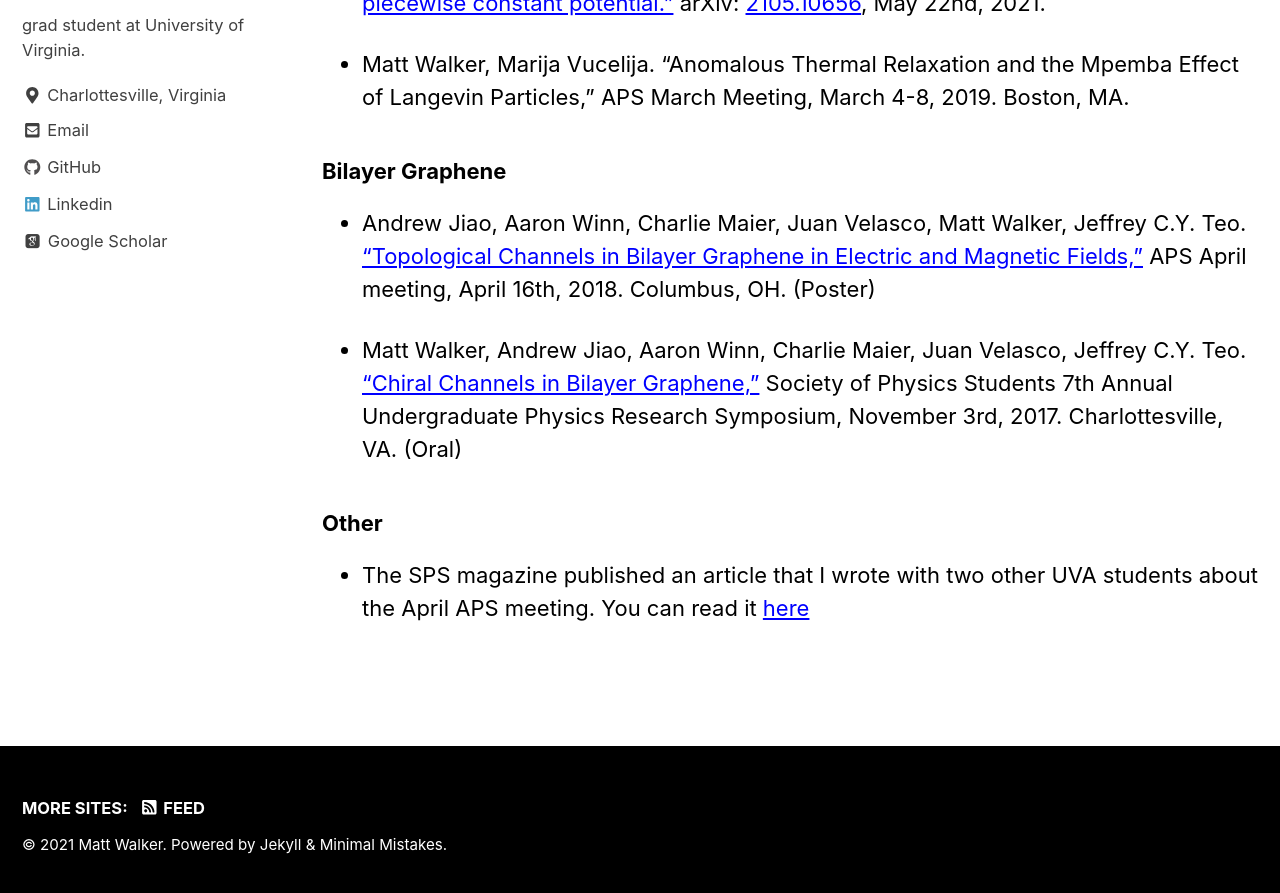
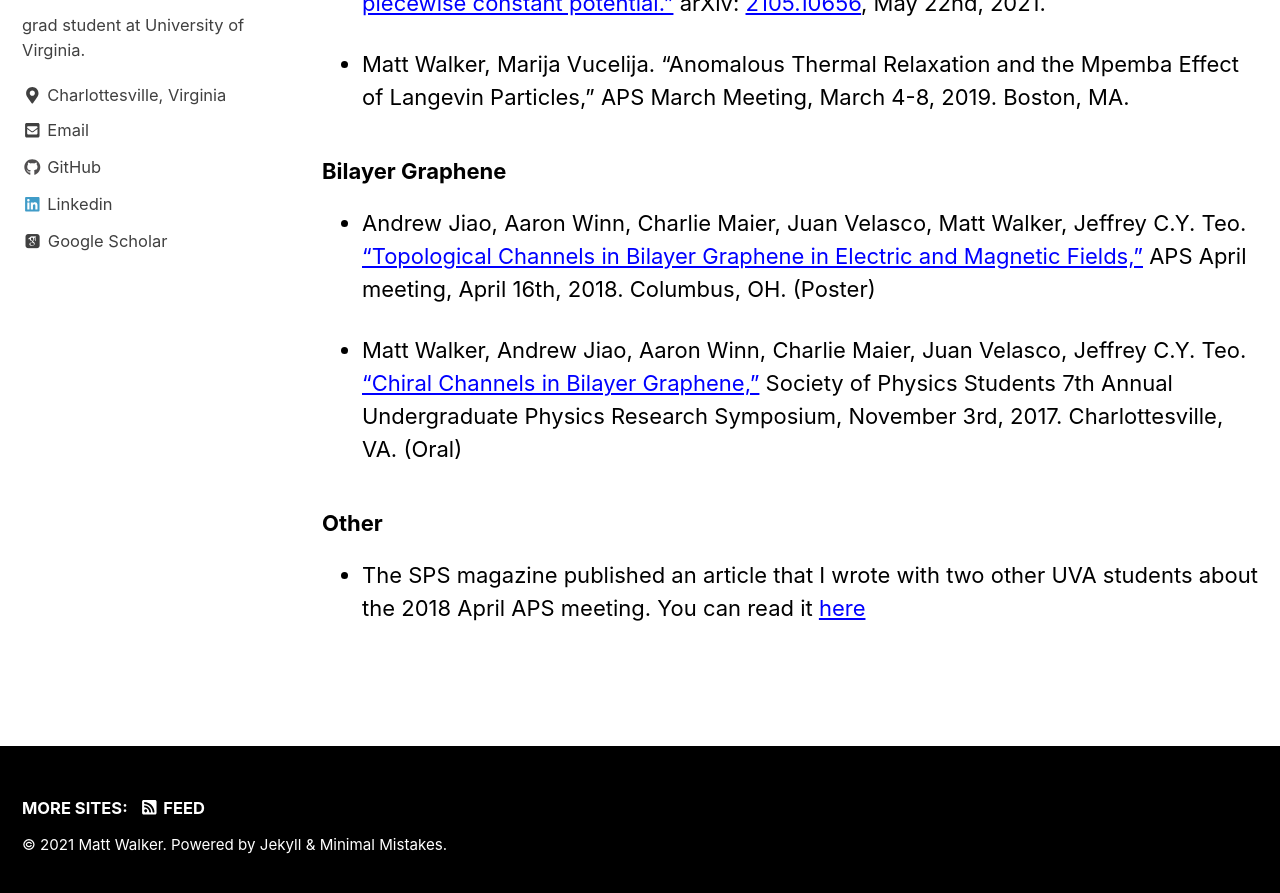
Before and after one commit to Mattwalker411/mathwalker.github.io, a Jekyll site: the page built from _pages/presentations.md, in a window 1280 px wide and 900 px high, scrolled down 359 px. Shown: the top 893 px of the window. Built offline with Jekyll 4.4.1, drawn with Linux system fonts in a browser that asks for light colours; cached includes are drawn as plain includes; nearby versions of some CDN libraries; some web fonts are replaced.

Commit message:
made a few changes

```diff
--- a/_pages/presentations.md
+++ b/_pages/presentations.md
@@ -23,4 +23,4 @@ permalink: /presentations/
 * Matt Walker, Andrew Jiao, Aaron Winn, Charlie Maier, Juan Velasco, Jeffrey C.Y. Teo. [“Chiral Channels in Bilayer Graphene,”](https://drive.google.com/file/d/1ye8xRL-MHZkFFbEGqYR8Cc0ND_dw7mjI/view)  Society of Physics Students 7th Annual Undergraduate Physics Research Symposium, November 3rd, 2017. Charlottesville, VA. (Oral)
 
 ### Other
-* The SPS magazine published an article that I wrote with two other UVA students about the April APS meeting. You can read it [here](https://www.sigmapisigma.org/meetings/meeting-notes/weekend-columbus)
+* The SPS magazine published an article that I wrote with two other UVA students about the 2018 April APS meeting. You can read it [here](https://www.sigmapisigma.org/meetings/meeting-notes/weekend-columbus)
```
